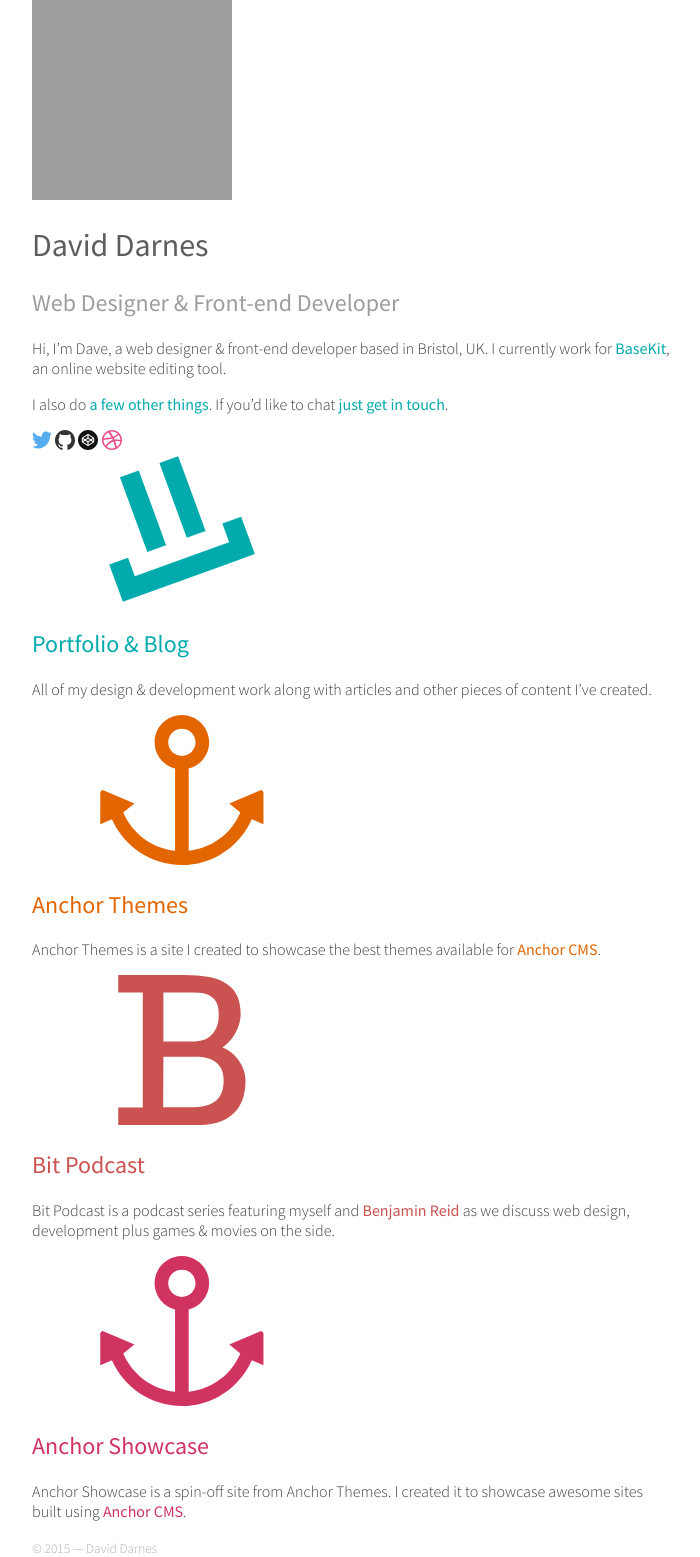
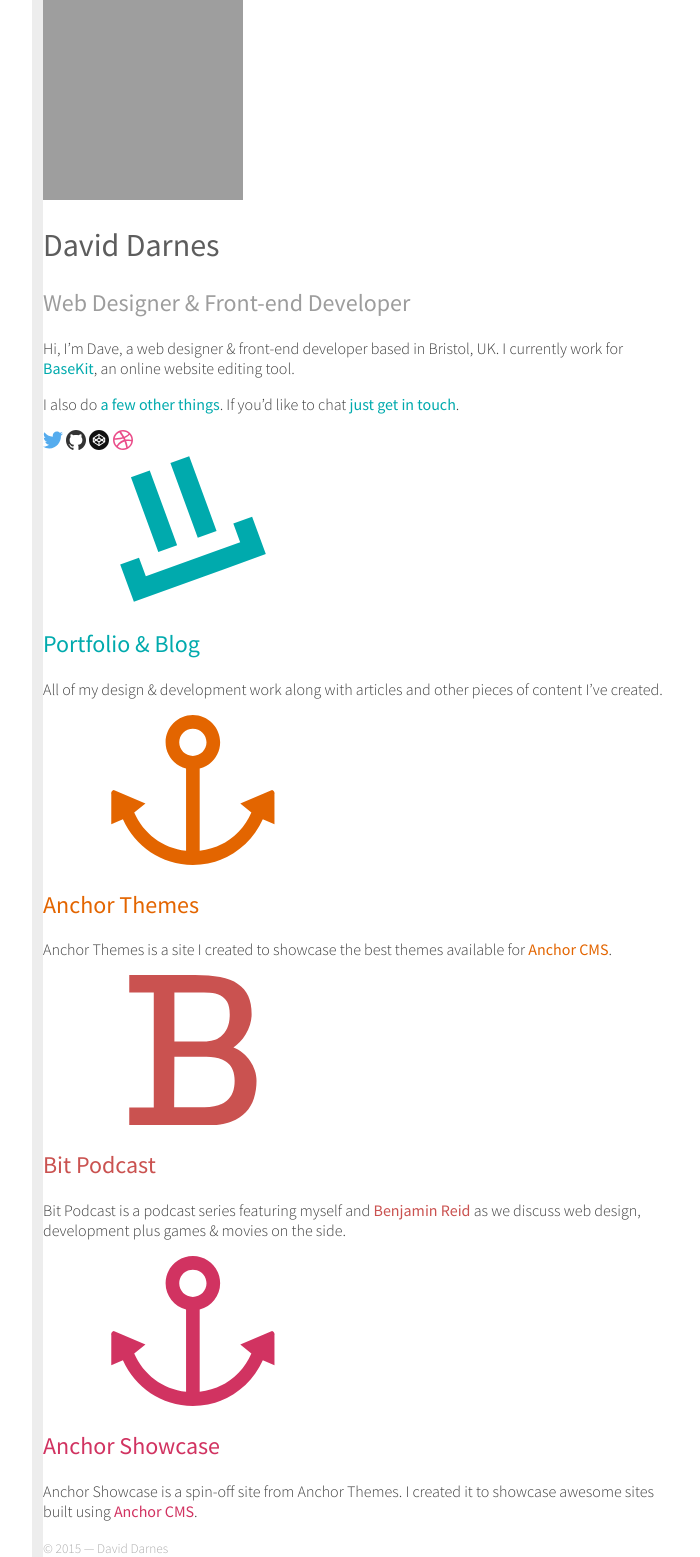
Before and after one commit to daviddarnes/darn.es, a Jekyll site: the page built from index.md, in a window 1280 px wide. Shown: the whole page, without its empty margins (288-988 px from the left). Built offline with Jekyll 4.4.1, drawn with Linux system fonts in a browser that asks for light colours; grey boxes are pictures that could not be loaded.

Commit message:
Adds border and circle styles

```diff
--- a/css/styles.scss
+++ b/css/styles.scss
@@ -9,6 +9,7 @@
 $color--paragraph: #3D3D3D;
 $color--keyline: #EDEDED;
 $color--footnote: #ADADAD;
+$width--keyline: .7rem;
 
 // Globals & resets
 html, body {
@@ -16,11 +17,16 @@
     margin: 0;
 }
 
+* {
+    box-sizing: border-box;
+}
+
 // Container
 .container {
     width: 90%;
     max-width: 640px;
     margin: 0 auto;
+    border-left: $width--keyline solid $color--keyline;
 }
 
 // Header
@@ -75,6 +81,11 @@
         display: inline-block;
         line-height: 0;
     }
+    &--circle {
+        width: 8rem;
+        border: $width--keyline solid $color--keyline;
+        border-radius: 100%;
+    }
 }
 
 // Typography
```
